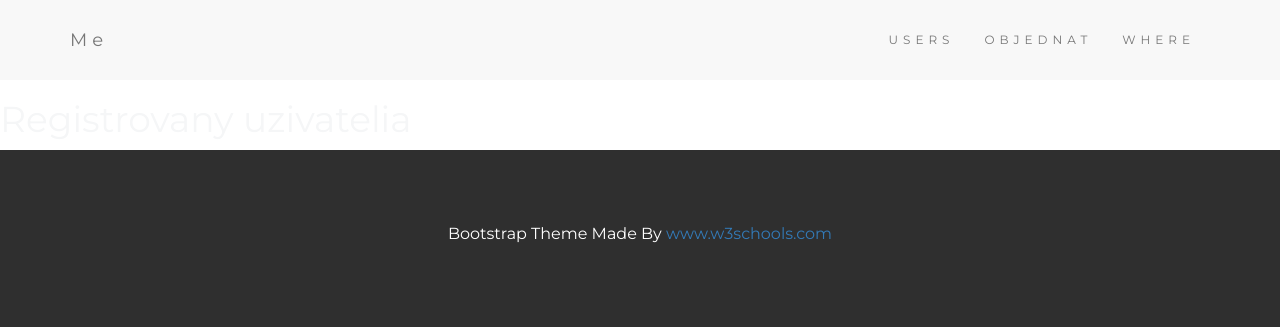
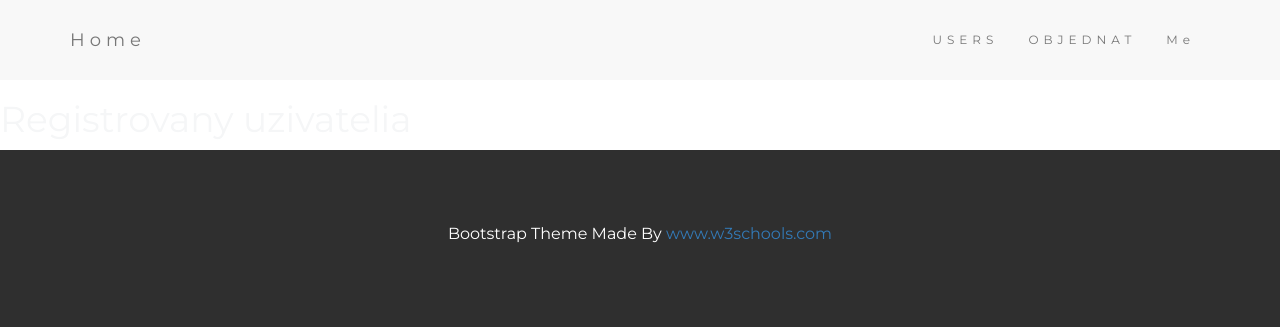
Before and after one commit to SamoData1337/rodinne, a CodeIgniter app: page /Hack/index.php/welcome/users in a window 1280 px wide. Shown: the top 327 px of the page. Run offline with CodeIgniter, Linux system fonts and the light colour scheme; some libraries are stand-ins or nearby versions.

```diff
--- a/application/controllers/Welcome.php
+++ b/application/controllers/Welcome.php
@@ -30,8 +30,8 @@ class Welcome extends CI_Controller {
 
     public function users()
     {
+        $this->load->view('template/navigation');
         $this->load->view('template/header');
-        $this->load->view('template/navigation');
         $this->load->view('users');
         $this->load->view('template/footer');
     }
--- a/application/views/template/header.php
+++ b/application/views/template/header.php
@@ -7,7 +7,7 @@
     <meta name="viewport" content="width=device-width, initial-scale=1">
     <link rel="stylesheet" href="https://maxcdn.bootstrapcdn.com/bootstrap/3.3.7/css/bootstrap.min.css">
     <link href="https://fonts.googleapis.com/css?family=Montserrat" rel="stylesheet">
-    <link rel="stylesheet" type="text/css" href="assets/custom_css/boot.css"
+    <link rel="stylesheet" type="text/css" href="assets/custom_css/boot.css">
     <script src="https://ajax.googleapis.com/ajax/libs/jquery/3.2.1/jquery.min.js"></script>
     <script src="https://maxcdn.bootstrapcdn.com/bootstrap/3.3.7/js/bootstrap.min.js"></script>
 
--- a/application/views/template/navigation.php
+++ b/application/views/template/navigation.php
@@ -7,13 +7,13 @@
                 <span class="icon-bar"></span>
                 <span class="icon-bar"></span>
             </button>
-            <a class="navbar-brand" href="<?php echo site_url("Welcome/me");?>">Me</a>
+            <a class="navbar-brand" href="<?php echo site_url("Welcome/index");?>">Home</a>
         </div>
         <div class="collapse navbar-collapse" id="myNavbar">
             <ul class="nav navbar-nav navbar-right">
                 <li><a href="<?php echo site_url("Welcome/users");?>">USERS</a></li>
                 <li><a href="<?php echo site_url("Welcome/objednavka");?>">OBJEDNAT</a></li>
-                <li><a href="#">WHERE</a></li>
+                <li><a href="<?php echo site_url("Welcome/me");?>">Me</a></li>
             </ul>
         </div>
     </div>
--- a/application/views/users.php
+++ b/application/views/users.php
@@ -1 +1,5 @@
+<head><link rel="stylesheet" type="text/css" href="assets/custom_css/boot.css">
+</head>
+<body>
 <h1>Registrovany uzivatelia</h1>
+</body>
```
